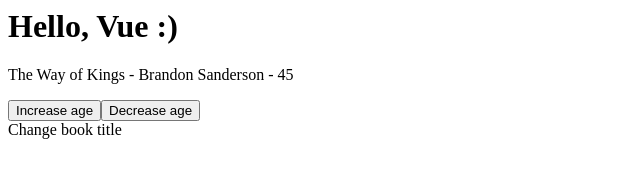
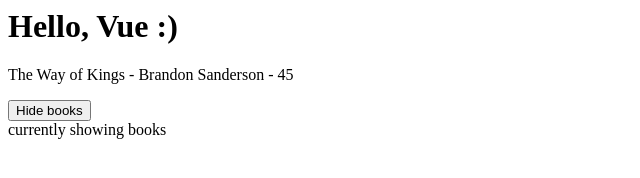
Before and after one commit to victorhigaki/vuejs3-basics, a plain HTML site: page index.html in a window 1280 px wide. Shown: the whole page, without its empty margins (0-640 px from the left). Drawn offline with nearby package versions, Linux system fonts and the light colour scheme.

Commit message:
conditional v-if v-else v-show

```diff
--- a/app.js
+++ b/app.js
@@ -1,17 +1,15 @@
 const app = Vue.createApp({
     data() {
       return {
+        showBooks: true,
         title: 'The Way of Kings',
         author: 'Brandon Sanderson',
         age: 45
       }
     },
     methods: {
-        // changeTitle() {
-        //     this.title = 'Words of Radiance'
-        // },
-        changeTitle(title) {
-            this.title = title
+      toggleShowBooks() {
+        this.showBooks =  !this.showBooks
       }
     }
   })
--- a/index.html
+++ b/index.html
@@ -9,12 +9,20 @@
   <h1>Hello, Vue :)</h1>
 
   <div id="app">
-    <p>{{ title }} - {{ author }} - {{ age }}</p>
+    <div v-if="showBooks">
+      <p>{{ title }} - {{ author }} - {{ age }}</p>
+    </div>
+    <div v-else>
+      <p>Click the button below to show books</p>
+    </div>
 
-    <button v-on:click="age++">Increase age</button>
-    <button @click="age--">Decrease age</button>
-    <!-- <div @click="changeTitle">Change book title</div> -->
-    <div @click="changeTitle('Oathbringer')">Change book title</div>
+    <button @click="toggleShowBooks">
+      <!-- Toggle books -->
+      <span v-if="showBooks">Hide books</span>
+      <span v-else>Show books</span>
+    </button>
+
+    <div v-show="showBooks">currently showing books</div>
   </div>
 
   <script src="app.js"></script>
```
Lines whose indentation alone changed are shown as unchanged.
